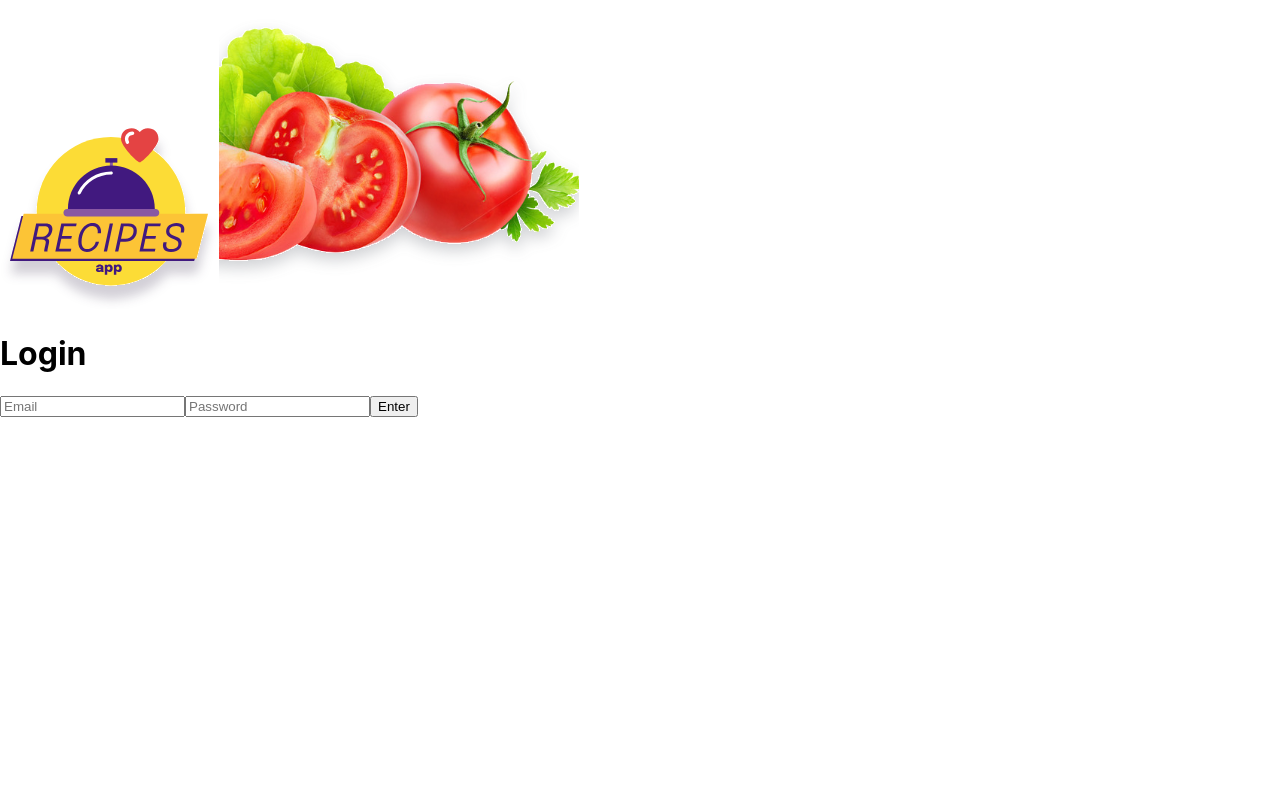
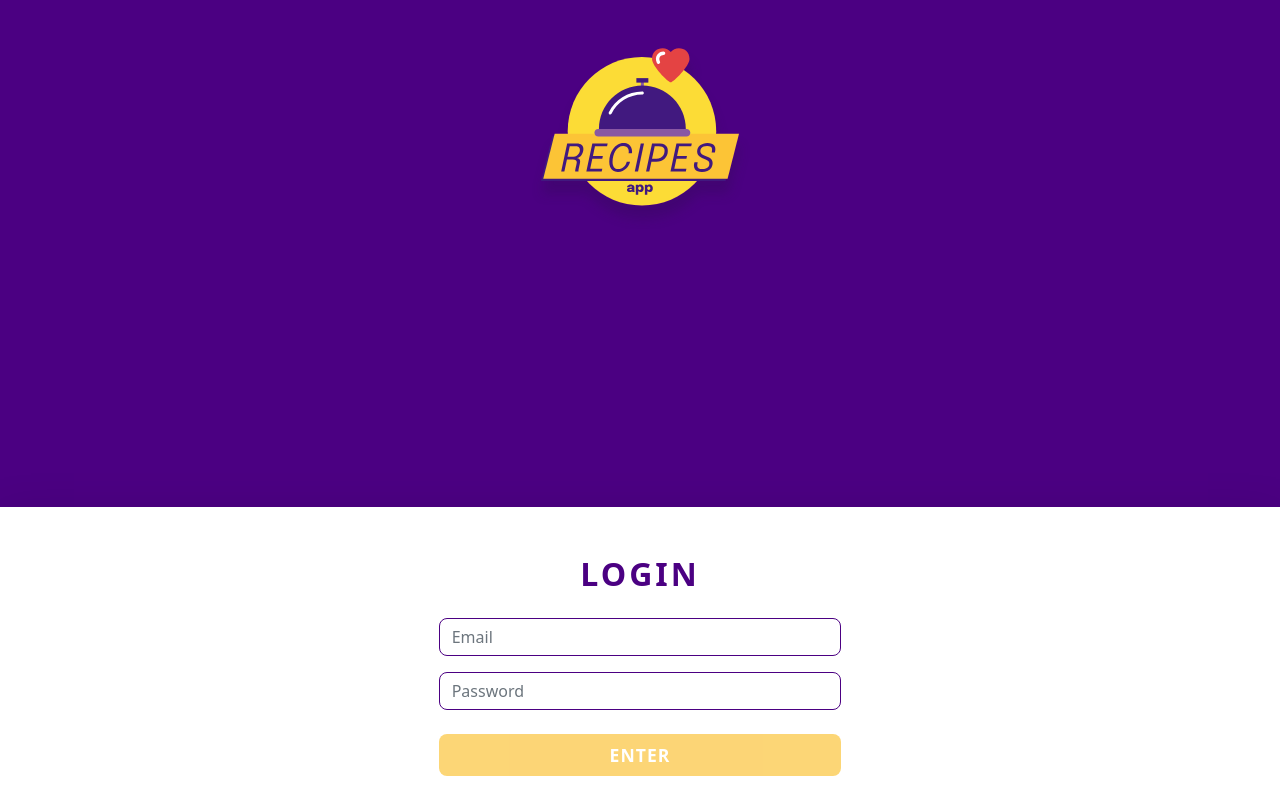
Before and after one commit to Matheus-Pozett/App-de-Receitas, a React (Vite) app: page / in a window 1280 px wide. Built offline with nearby package versions, Linux system fonts and the light colour scheme.

Commit message:
style: aplica bootstrap css no component Login

```diff
--- a/index.html
+++ b/index.html
@@ -9,5 +9,4 @@
   <body>
     <div id="root"></div>
     <script type="module" src="/src/main.tsx"></script>
-  </body>
 </html>
--- a/package.json
+++ b/package.json
@@ -6,6 +6,7 @@
     "node": "18"
   },
   "dependencies": {
+    "@hookform/resolvers": "^5.2.1",
     "bootstrap": "^5.2.3",
     "history": "^5.3.0",
     "prop-types": "^15.8.1",
--- a/src/App.tsx
+++ b/src/App.tsx
@@ -1,3 +1,4 @@
+import 'bootstrap/dist/css/bootstrap.css';
 import './App.css';
 import AppRoutes from './routes';
 
--- a/src/pages/Login/Login.tsx
+++ b/src/pages/Login/Login.tsx
@@ -1,50 +1,110 @@
-import { useState } from 'react';
+import { useForm } from 'react-hook-form';
+import { zodResolver } from '@hookform/resolvers/zod';
+import { useNavigate } from 'react-router-dom';
+import { Container, Row, Col, Form, Button } from 'react-bootstrap';
 import logo from '../../images/logo-recipes-app.svg';
-import tomate from '../../images/tomate.svg';
-
-const INITIAL_VALUES_FORM_LOGIN = {
-  email: '',
-  password: '',
-};
+import { loginFormSchema, LoginFormSchema } from '../../schemas/auth-schema';
 
 function Login() {
-  const [formData, setFormData] = useState(INITIAL_VALUES_FORM_LOGIN);
+  const {
+    register,
+    handleSubmit,
+    formState: { errors, isValid },
+  } = useForm<LoginFormSchema>({
+    resolver: zodResolver(loginFormSchema),
+    mode: 'onChange',
+  });
 
-  const handleChange = (e: React.ChangeEvent<HTMLInputElement>) => {
-    const { value, name } = e.target;
+  const navigate = useNavigate();
 
-    setFormData({ ...formData, [name]: value });
+  const onSubmit = (data: LoginFormSchema) => {
+    localStorage.setItem('user', JSON.stringify({ email: data.email }));
+    navigate('/meals');
   };
 
   return (
-    <div>
-      <img src={ logo } alt="logo do site" />
-      <img src={ tomate } alt="foto tomate" />
-      <div>
-        <h1>Login</h1>
-        <form>
-          <input
+    <Container
+      fluid
+      className="d-flex flex-column align-items-center min-vh-100 p-0"
+      style={ { backgroundColor: '#4B0082' } }
+    >
+
+      <Row className="w-100 justify-content-center mt-5">
+        <Col xs={ 10 } className="text-center">
+          <img
+            src={ logo }
+            alt="logo do site"
+            className="img-fluid mb-5"
+            style={ { maxHeight: '200px' } }
+          />
+        </Col>
+      </Row>
+
+      <Row
+        className="w-100 justify-content-center bg-white rounded-top-5 shadow-lg pt-5
+          pb-4 mt-auto"
+      >
+        <Col xs={ 10 } sm={ 8 } md={ 6 } lg={ 4 }>
+          <h2
+            className="text-center fw-bold mb-4"
+            style={ { color: '#4B0082', letterSpacing: '3px' } }
+          >
+            LOGIN
+          </h2>
+
+          <Form noValidate onSubmit={ handleSubmit(onSubmit) }>
+
+            <Form.Group className="mb-3" controlId="email">
+              <Form.Control
                 type="email"
                 placeholder="Email"
-            value={ formData.email }
-            onChange={ handleChange }
-            name="email"
-            id="email"
                 data-testid="email-input"
+                isInvalid={ !!errors.email }
+                { ...register('email') }
+                className="rounded-3 border-2"
+                style={ { borderColor: '#4B0082' } }
               />
-          <input
+              <Form.Control.Feedback type="invalid">
+                {errors?.email?.message}
+              </Form.Control.Feedback>
+            </Form.Group>
+
+            <Form.Group className="mb-4" controlId="password">
+              <Form.Control
                 type="password"
                 placeholder="Password"
-            value={ formData.password }
-            onChange={ handleChange }
-            name="password"
-            id="password"
                 data-testid="password-input"
+                isInvalid={ !!errors.password }
+                { ...register('password') }
+                className="rounded-3 border-2"
+                style={ { borderColor: '#4B0082' } }
               />
-          <button data-testid="login-submit-btn">Enter</button>
-        </form>
+              <Form.Control.Feedback type="invalid">
+                {errors?.password?.message}
+              </Form.Control.Feedback>
+            </Form.Group>
+
+            <div className="d-grid">
+              <Button
+                type="submit"
+                data-testid="login-submit-btn"
+                disabled={ !isValid }
+                className="rounded-3 py-2 fw-bold text-uppercase"
+                style={ {
+                  backgroundColor: '#FBC02D',
+                  border: 'none',
+                  color: '#fff',
+                  fontSize: '1.1rem',
+                  letterSpacing: '1px',
+                } }
+              >
+                Enter
+              </Button>
             </div>
-    </div>
+          </Form>
+        </Col>
+      </Row>
+    </Container>
   );
 }
 
--- a/src/schemas/auth-schema.ts
+++ b/src/schemas/auth-schema.ts
@@ -0,0 +1,8 @@
+import { z } from 'zod';
+
+export const loginFormSchema = z.object({
+  email: z.email({ error: 'email inválido' }),
+  password: z.string().min(7, { error: 'Senha deve ter pelo menos 7 caracteres' }),
+});
+
+export type LoginFormSchema = z.infer<typeof loginFormSchema>;
```
Also changed, not shown: .eslintrc.json, 1 other file (tests, documents, lock files or other folders). Lines whose indentation alone changed are shown as unchanged.
